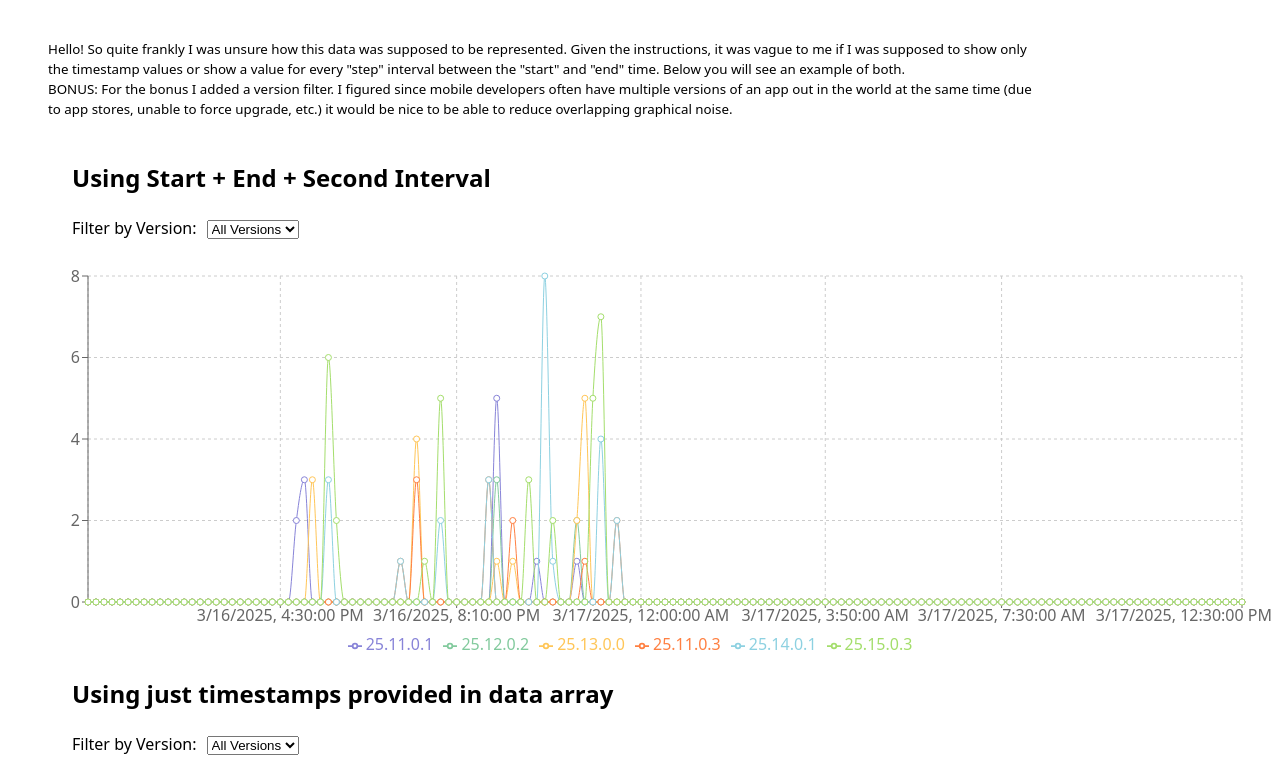
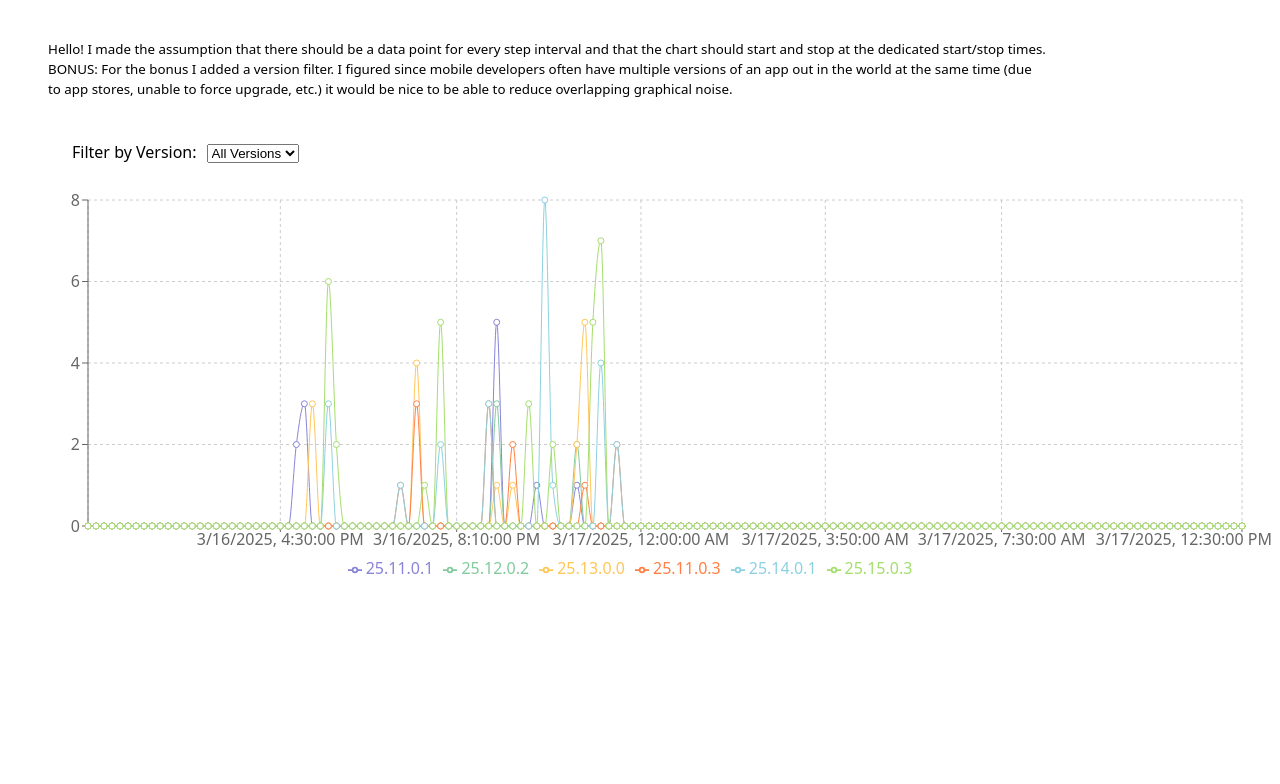
Before and after one commit to eric-j/test-project, a React (Vite) app: page / in a window 1280 px wide. Shown: the top 784 px of the page. Built offline with nearby package versions, Linux system fonts and the light colour scheme.

Commit message:
remove other chart

```diff
--- a/src/App.tsx
+++ b/src/App.tsx
@@ -8,11 +8,9 @@ const App: React.FC = () => {
     <div className="App">
       <div className="disclaimer">
         <div>
-          Hello! So quite frankly I was unsure how this data was supposed to be
-          represented. Given the instructions, it was vague to me if I was
-          supposed to show only the timestamp values or show a value for every
-          "step" interval between the "start" and "end" time. Below you will see
-          an example of both.
+          Hello! I made the assumption that there should be a data point for
+          every step interval and that the chart should start and stop at the
+          dedicated start/stop times.
         </div>
         <div>
           BONUS: For the bonus I added a version filter. I figured since mobile
@@ -22,7 +20,6 @@ const App: React.FC = () => {
         </div>
       </div>
 
-      <MobileLineChart usesStepIntervals={true} />
       <MobileLineChart />
     </div>
   );
--- a/src/components/MobileLineChart.tsx
+++ b/src/components/MobileLineChart.tsx
@@ -9,22 +9,13 @@ import {
   Legend,
   ResponsiveContainer,
 } from "recharts";
-import useChartData from "../customHooks/useChartData";
 import useChartStepData from "../customHooks/useChartStepData";
 import useVersionFilter from "../customHooks/useVersionFilter";
 import { LINE_CHART_COLORS } from "../consts/chartColors";
 import VersionFilter from "./VersionFilter";
 
-interface MobileLineChartProps {
-  usesStepIntervals?: boolean;
-}
-
-const MobileLineChart: React.FC<MobileLineChartProps> = ({
-  usesStepIntervals,
-}) => {
-  const { chartData, appVersions } = usesStepIntervals
-    ? useChartStepData()
-    : useChartData();
+const MobileLineChart: React.FC = ({}) => {
+  const { chartData, appVersions } = useChartStepData();
 
   const {
     filteredChartData,
@@ -36,11 +27,6 @@ const MobileLineChart: React.FC<MobileLineChartProps> = ({
   return (
     <>
       <div className="chart-header">
-        {usesStepIntervals && <h2>Using Start + End + Second Interval</h2>}
-        {!usesStepIntervals && (
-          <h2>Using just timestamps provided in data array</h2>
-        )}
-
         <VersionFilter
           appVersions={versions}
           selectedVersion={selectedVersion}
--- a/src/customHooks/useChartData.ts
+++ /dev/null
@@ -1,49 +0,0 @@
-import { useEffect, useState } from "react";
-import { mockResponse } from "../mockData";
-import { ChartDataEntry, MockResponseType } from "../types";
-
-const useChartData = () => {
-  const [chartData, setChartData] = useState<ChartDataEntry[]>([]);
-  const [appVersions, setAppVersions] = useState<string[]>([]);
-
-  useEffect(() => {
-    const fetchData = async () => {
-      try {
-        // @TODO - use real endpoint
-        // const response = await fetch("your-api-endpoint-here");
-        // const result = await response.json();
-
-        const result: MockResponseType = mockResponse;
-
-        const parsedData = parseResponseData(result.data);
-
-        setChartData(Object.values(parsedData));
-        setAppVersions(
-          Array.from(new Set(result.data.map((item) => item.app_version)))
-        );
-      } catch (error) {
-        console.error("Error fetching data:", error);
-      }
-    };
-
-    fetchData();
-  }, []);
-
-  return { chartData, appVersions };
-};
-
-const parseResponseData = (
-  data: MockResponseType["data"]
-): Record<string, ChartDataEntry> => {
-  return data.reduce<Record<string, ChartDataEntry>>((acc, item) => {
-    item.timestamp.forEach((time, index) => {
-      const date = new Date(time * 1000).toLocaleString();
-      if (!acc[date]) acc[date] = { time: date };
-
-      acc[date][item.app_version] = item["crash.count"][index];
-    });
-    return acc;
-  }, {});
-};
-
-export default useChartData;
```
